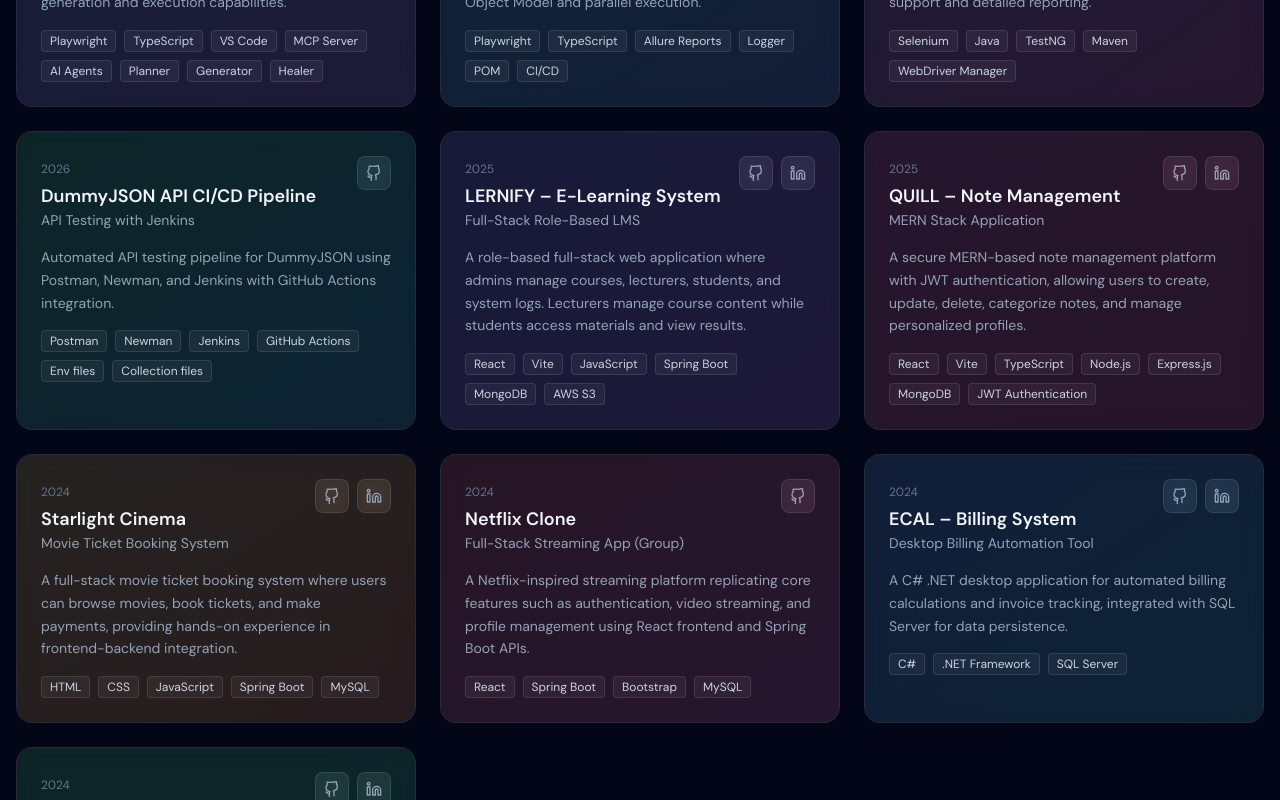
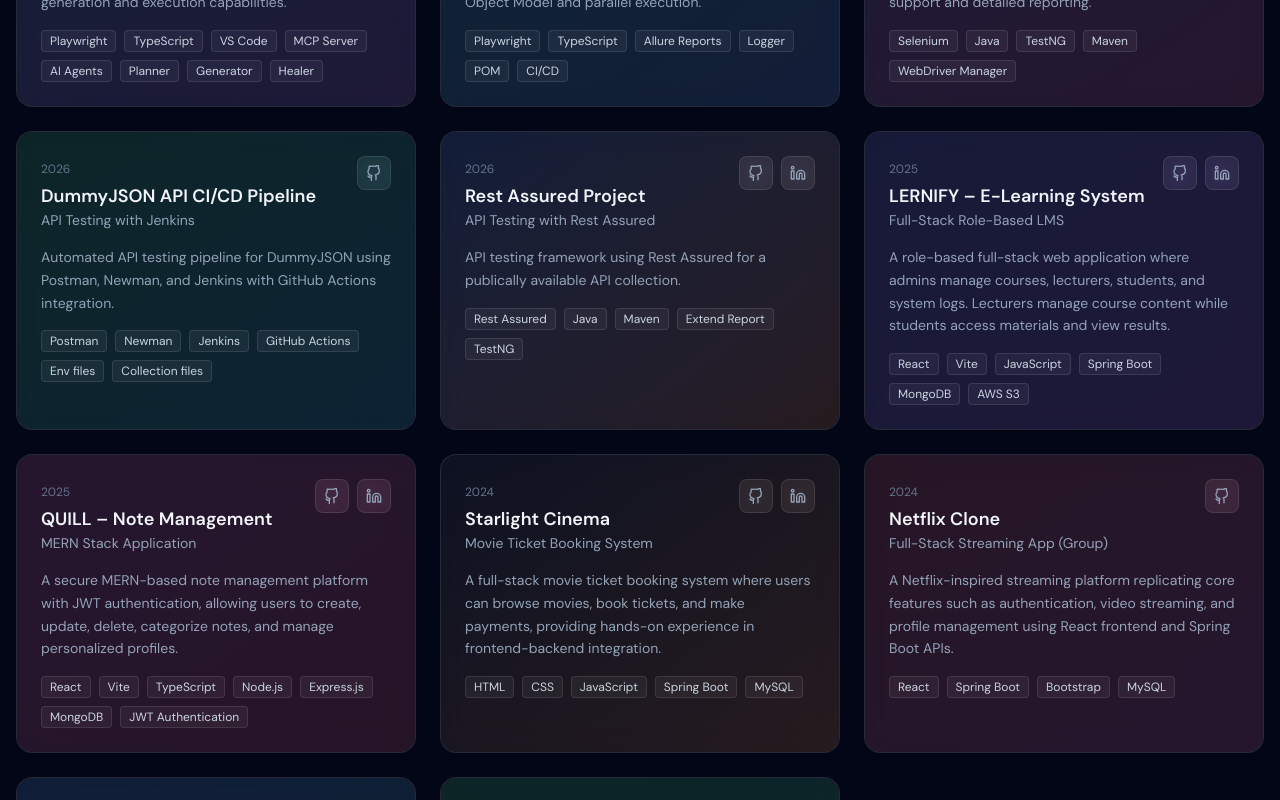
Before and after one commit to Dasun169/qa-portfolio, a Next.js app: page / in a window 1280 px wide. Shown: the part 2880-3680 px from the top of the page. Built offline with nearby package versions, Linux system fonts and the light colour scheme.

Commit message:
feat: add Projects section component with project showcase gallery

```diff
--- a/src/components/sections/Projects.tsx
+++ b/src/components/sections/Projects.tsx
@@ -52,6 +52,18 @@ const PROJECTS = [
     border: "border-green-500/30",
   },
   {
+    title: "Rest Assured Project",
+    subtitle: "API Testing with Rest Assured",
+    year: "2026",
+    description: "API testing framework using Rest Assured for a publically available API collection.",
+    tech: ["Rest Assured", "Java", "Maven", "Extend Report", "TestNG"],
+    github: "https://github.com/Dasun169/rest-assured-project.git",
+    linkedin: "https://www.linkedin.com/posts/dasun-navindu-987857292_qa-automationtesting-apitesting-ugcPost-7474054678708895744-N3_Z/?utm_source=share&utm_medium=member_desktop&rcm=ACoAAEb2CbcBNBM25m8IGdkMoIfZj_OeRz--geQ",
+    demo: null,
+    color: "from-blue-500/20 to-orange-500/20",
+    border: "border-blue-500/30",
+  },
+  {
     title: "LERNIFY – E-Learning System",
     subtitle: "Full-Stack Role-Based LMS",
     year: "2025",
@@ -84,8 +96,8 @@ const PROJECTS = [
     github: "https://github.com/Dasun169/Film-Theatre.git",
     linkedin: "https://www.linkedin.com/posts/dasun-navindu-987857292_film-theatre-online-booking-system-activity-7266436152897744896-iIdc?utm_source=share&utm_medium=member_desktop&rcm=ACoAAEb2CbcBNBM25m8IGdkMoIfZj_OeRz--geQ",
     demo: null,
-    color: "from-yellow-500/20 to-orange-500/20",
-    border: "border-yellow-500/30",
+    color: "from-black-500/20 to-orange-500/20",
+    border: "border-black-500/30",
   },
   {
     title: "Netflix Clone",
```
